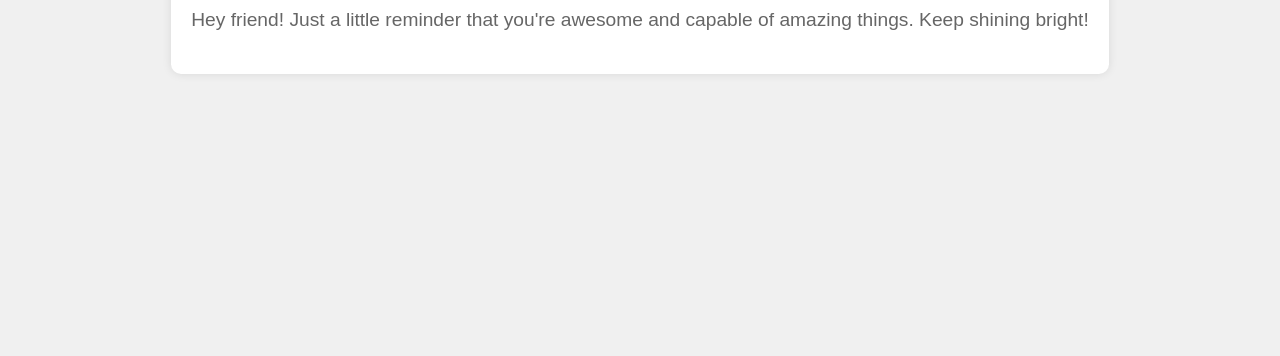
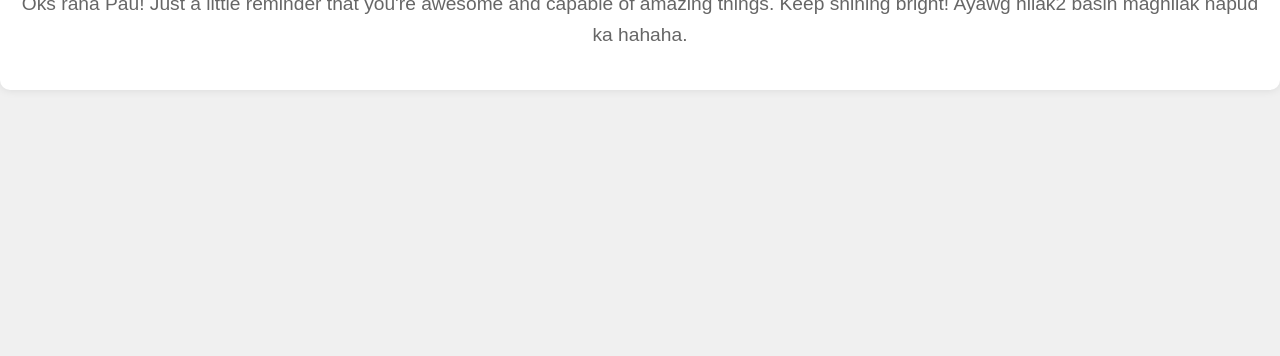
Before and after one commit to Ronnie-Berdera/oksranapau, a plain HTML site: page index.html in a window 1280 px wide. Shown: the part 444-800 px from the top of the page. Drawn offline with Linux system fonts and the light colour scheme.

Commit message:
Update index.html

```diff
--- a/index.html
+++ b/index.html
@@ -45,7 +45,7 @@
   <div class="message-box">
     <div class="emoji">😊</div>
     <h1>Cheer Up!</h1>
-    <p>Hey friend! Just a little reminder that you're awesome and capable of amazing things. Keep shining bright!</p>
+    <p>Oks rana Pau! Just a little reminder that you're awesome and capable of amazing things. Keep shining bright! Ayawg hilak2 basin maghilak napud ka hahaha.</p>
   </div>
 </body>
 </html>
```
